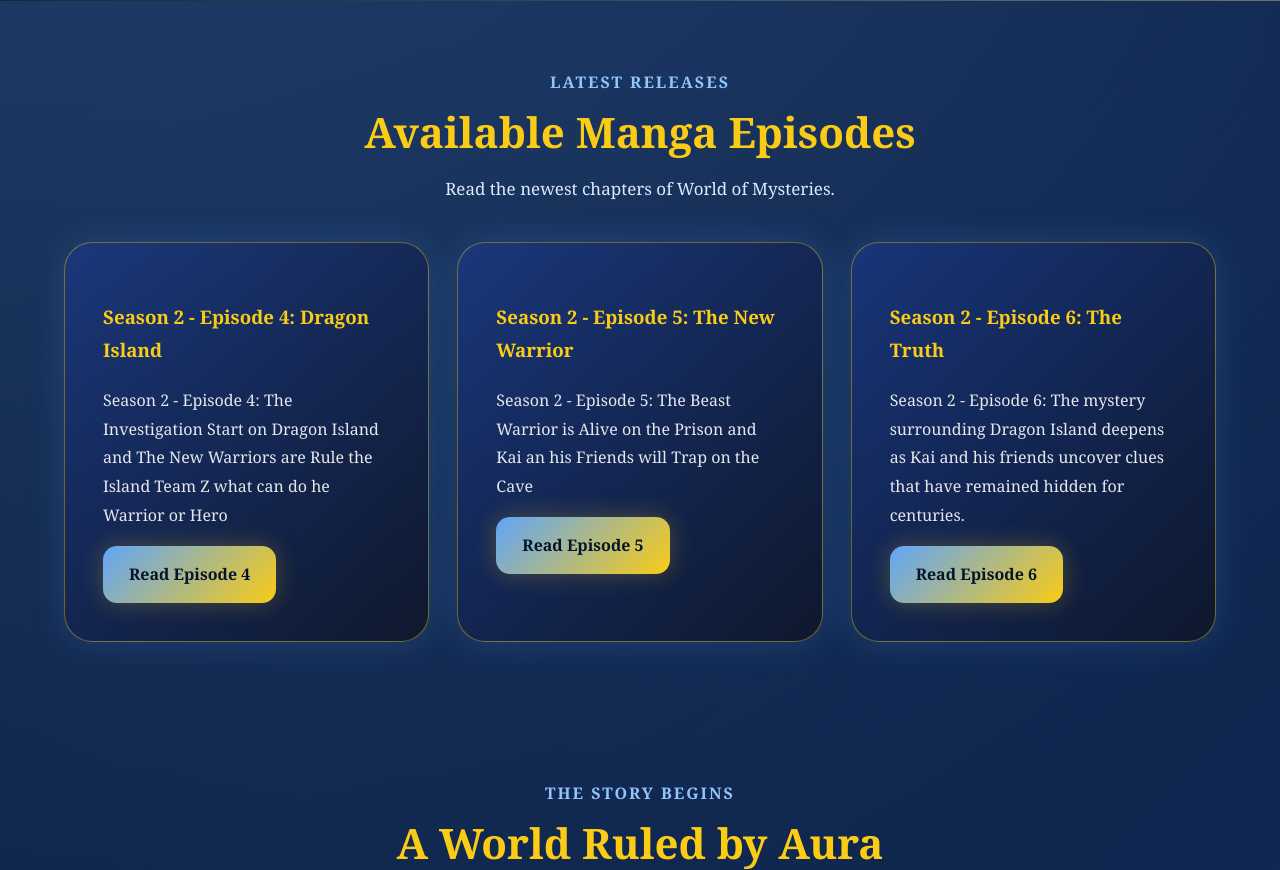
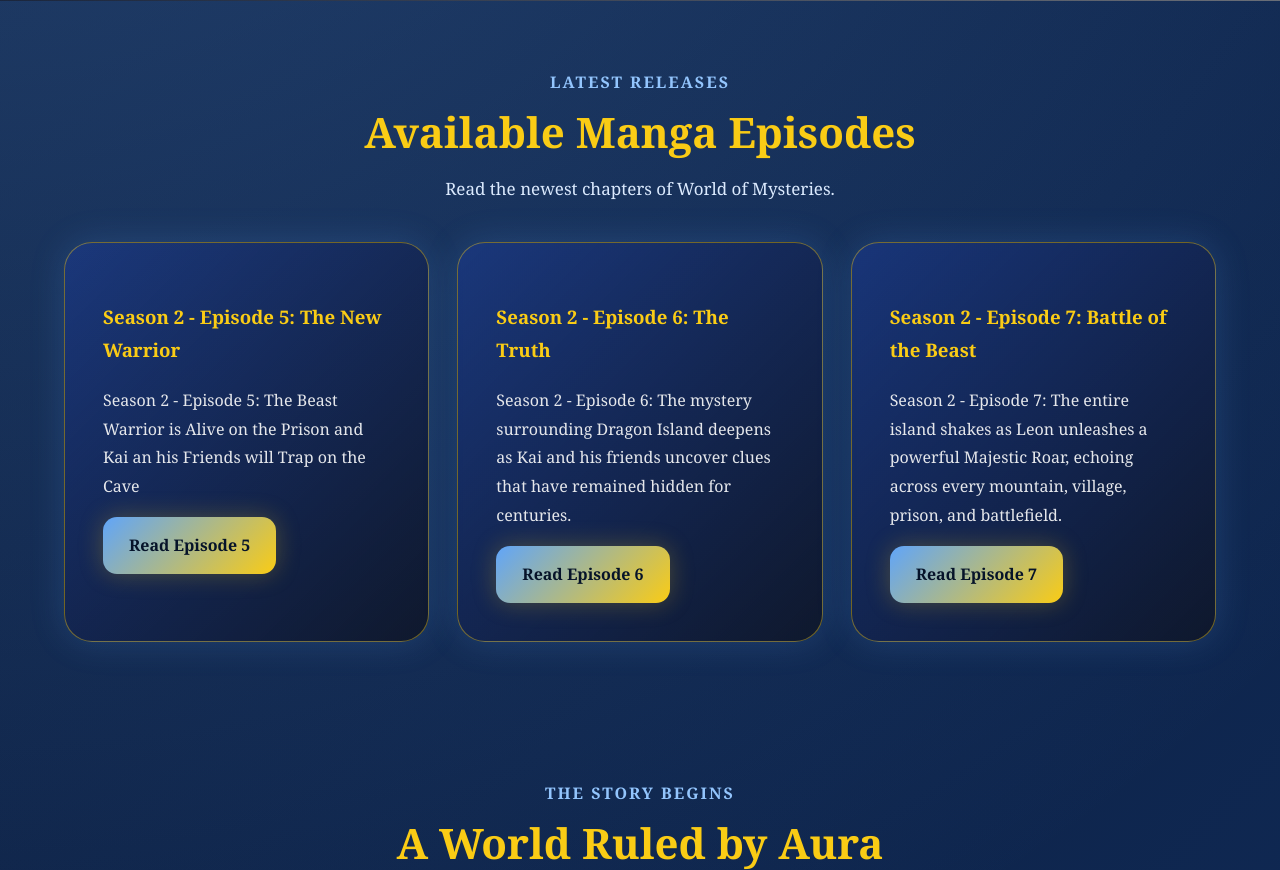
Before and after one commit to infinityaiworld001-cmd/my_world, a Flask app: page / in a window 1280 px wide. Shown: the part 692-1562 px from the top of the page. Run offline with Flask 3, Linux system fonts and the light colour scheme; grey boxes are pictures that could not be loaded.

Commit message:
Update index.html

```diff
--- a/templates/index.html
+++ b/templates/index.html
@@ -56,21 +56,6 @@
     <div class="grid-3">
 
         <div class="story-box">
-    <h3>Season 2 - Episode 4: Dragon Island </h3>
-
-    <p>
-        Season 2 - Episode 4: The Investigation
-        Start on Dragon Island and The New Warriors
-        are Rule the Island Team Z what can do he
-        Warrior or Hero
-    </p>
-
-    <a href="/manga/episode-29/1" class="btn">
-        Read Episode 4
-    </a>
-</div>
-
-        <div class="story-box">
     <h3>Season 2 - Episode 5: The New Warrior</h3>
 
     <p>
@@ -95,6 +80,21 @@
 
     <a href="/manga/episode-31/1" class="btn">
         Read Episode 6
+    </a>
+</div>
+
+        <div class="story-box">
+    <h3>Season 2 - Episode 7: Battle of the Beast </h3>
+
+    <p>
+        Season 2 - Episode 7: The entire island shakes
+        as Leon unleashes a powerful Majestic Roar,
+        echoing across every mountain, village, prison,
+        and battlefield.
+    </p>
+
+    <a href="/manga/episode-32/1" class="btn">
+        Read Episode 7
     </a>
 </div>
 
```
